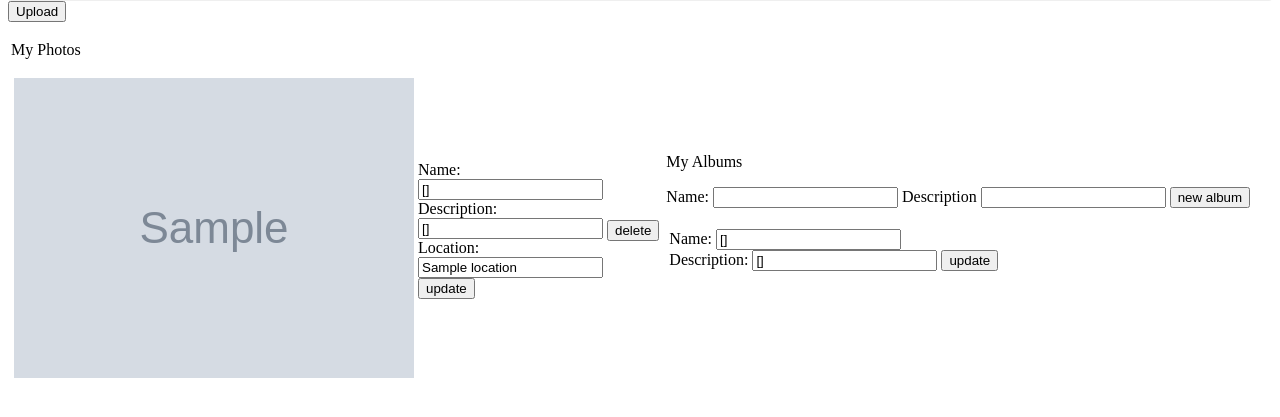
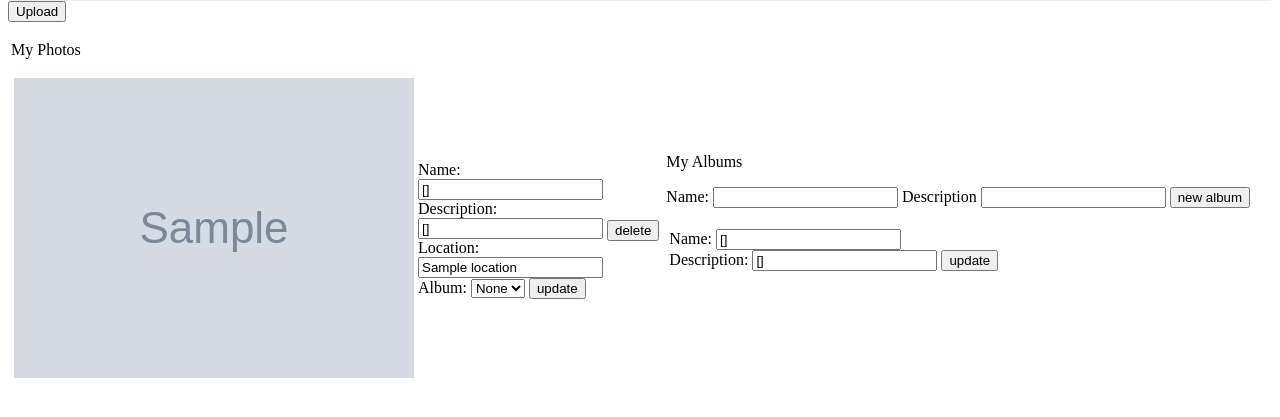
Before and after one commit to tylertreat/Kanna, a Flask app: template templates/manage.html in a window 1280 px wide. Shown: the part 367-784 px from the top of the page. Run offline with Flask 2, Linux system fonts and the light colour scheme; the template is opened without the code that fills it: most values are stand-ins (such as "Sample title", 1, 10 or a date in 2020); grey boxes marked "Sample" are stand-in pictures; some libraries are stand-ins or nearby versions.

Commit message:
Wire up setting albums for photos

```diff
--- a/kanna/api/albums.py
+++ b/kanna/api/albums.py
@@ -19,7 +19,8 @@ def new_album():
     if existing:
         return '', 409
 
-    album = Album(name=name, description=description, owner=user.key)
+    album = Album(id='%s_%s' % (user.key.id(), name.lower()), name=name,
+                  description=description, owner=user.key)
     album.put()
 
     return redirect('/manage')
--- a/templates/manage.html
+++ b/templates/manage.html
@@ -30,6 +30,12 @@
                         Name: <input type="text" name="name" value="{{ photo.name }}" /><br/>
                         Description: <input type="text" name="description" value="{{ photo.description }}" /><br/>
                         Location: <input type="text" name="location" value="{{ photo.location }}" /><br/>
+                        Album: <select name="album">
+                            <option value="none">None</option>
+                            {% for album in albums %}
+                            <option value="{{ album.name }}">{{ album.name }}</option>
+                            {% endfor %}
+                            </select>
                         <input type="submit" value="update" />
                     </form>
 
@@ -93,6 +99,11 @@ Dropzone.options.photoDropzone = {
             "Name: <input type='text' name='name' value='" + photo.name + "' /> <br/>" +
             "Description: <input type='text' name='description' value='" + photo.description + "' /><br/>" +
             "Location: <input type='text' name='location' value='" + photo.location + "' /><br/>" +
+            "Album: <select name='album'><option value='none'>None</option>" +
+                            {% for album in albums %}
+                            "<option value='{{ album.name }}'>{{ album.name }}</option>" +
+                            {% endfor %}
+                            "</select>" +
             "<input type='submit' value='update' />" +
             "</form>" +
             "</td></tr>");
```
Also changed, not shown: kanna/api/photos.py (+10 -0 lines), kanna/tests/api/test_photos.py (+2 -1 lines).
